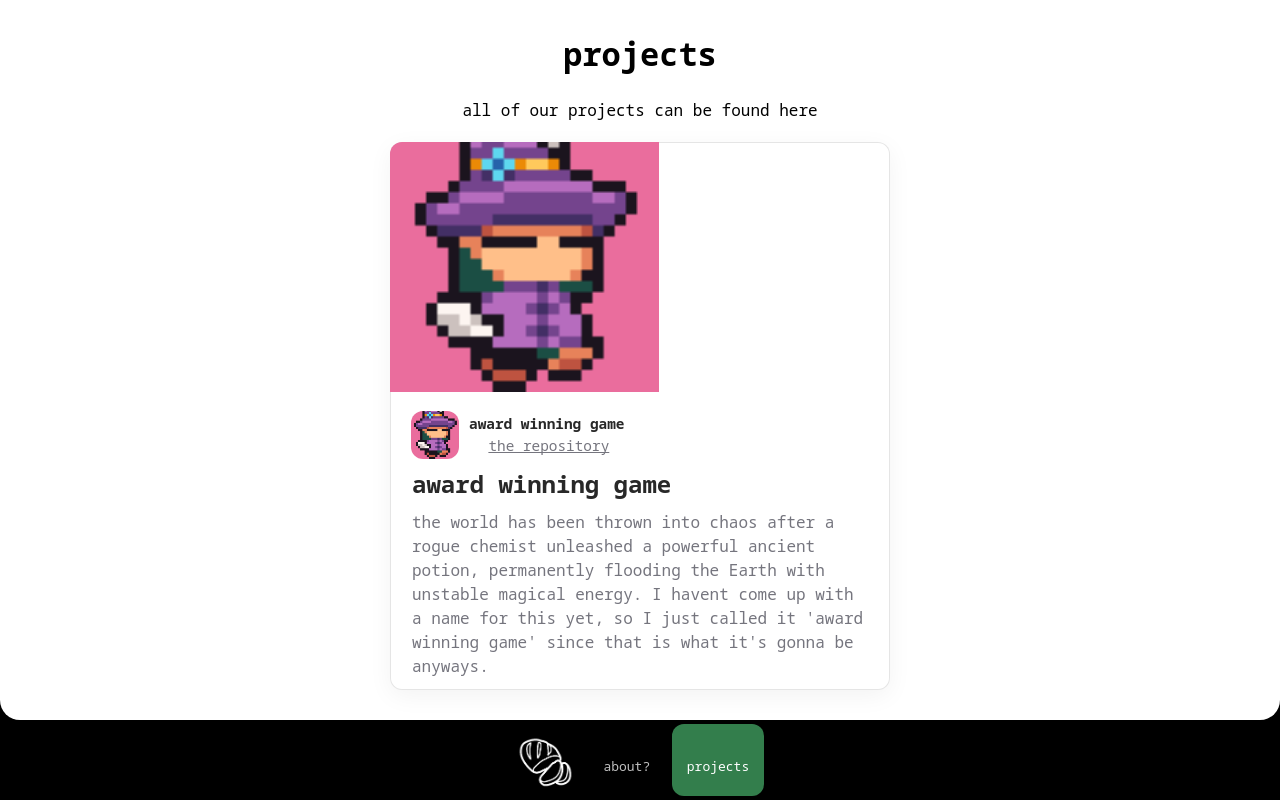
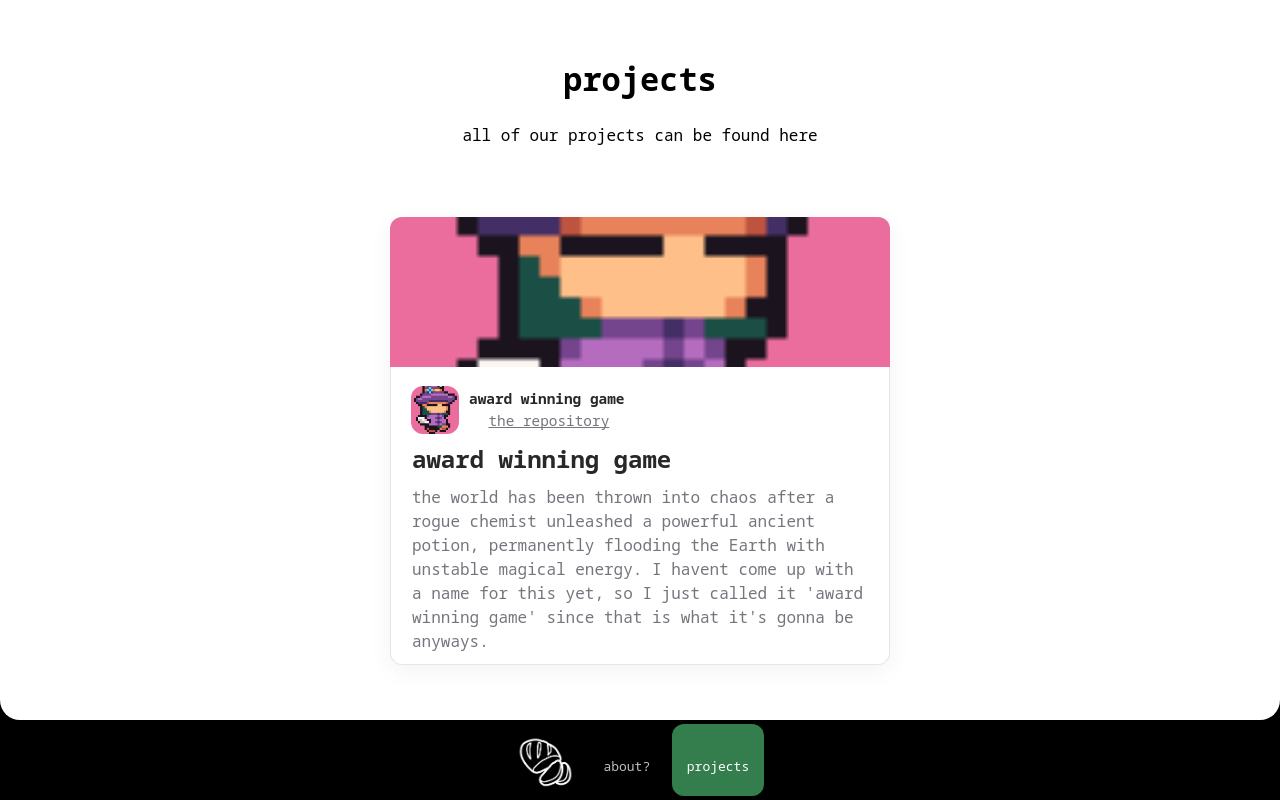
Before and after one commit to ciabidev/ciabidev.github.io, a SvelteKit app in the folder ciabi-web/: page /projects in a window 1280 px wide. Built offline with nearby package versions, Linux system fonts and the light colour scheme; some icons are missing.

Commit message:
fixed image cropping on projectcard

```diff
--- a/ciabi-web/src/components/ProjectCard.svelte
+++ b/ciabi-web/src/components/ProjectCard.svelte
@@ -17,14 +17,9 @@
     {description}
   </div> -->
 
-    {#if banner}
-
-	<div class="banner-container">
-		<img src={banner} alt={name} />
-	</div>
-	{/if}
+	<div class="banner-container" style="--banner-url: url({banner})"></div>
 	<div class="card-main">
-		<URLButton {url} urlshort={urlshort} {name} {img} />
+		<URLButton {url} {urlshort} {name} {img} />
 		<div class="contents">
 			<div class="project-header">
 				<h2 class="project-name">{name}</h2>
@@ -64,19 +59,16 @@
 	}
 
 	.banner-container {
+		width: 100%;
+		height: 150px;
 		display: flex;
 		justify-content: center;
 		align-items: center;
 		overflow: hidden;
-		height: 250px;
-	}
-
-	.banner-container > img {
-		object-fit: cover;
-		flex-shrink: 0;
-		min-width: 100%;
-		min-height: 100%;
-		height: auto;
+		background-image: var(--banner-url);
+		background-repeat: no-repeat;
+		background-position: center center;
+		background-size: cover;
 	}
 
 	.project-header {
```
